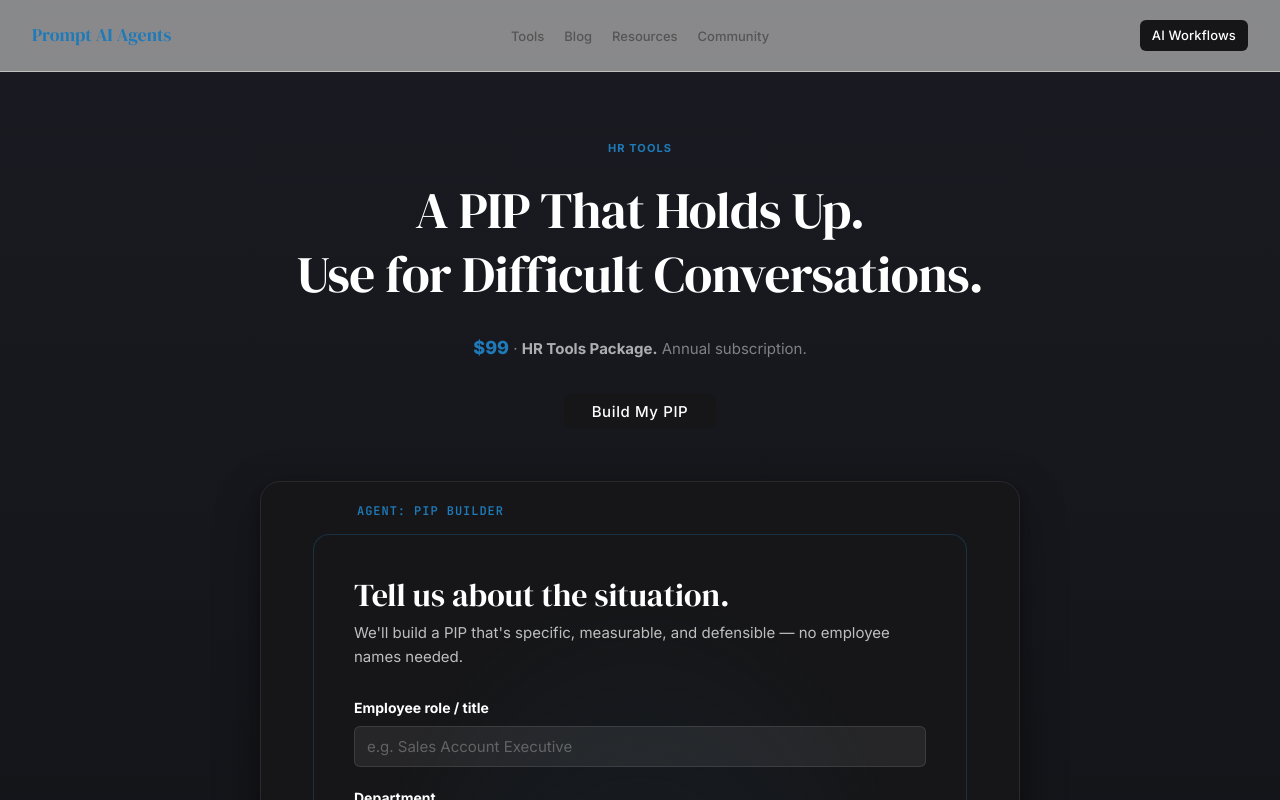
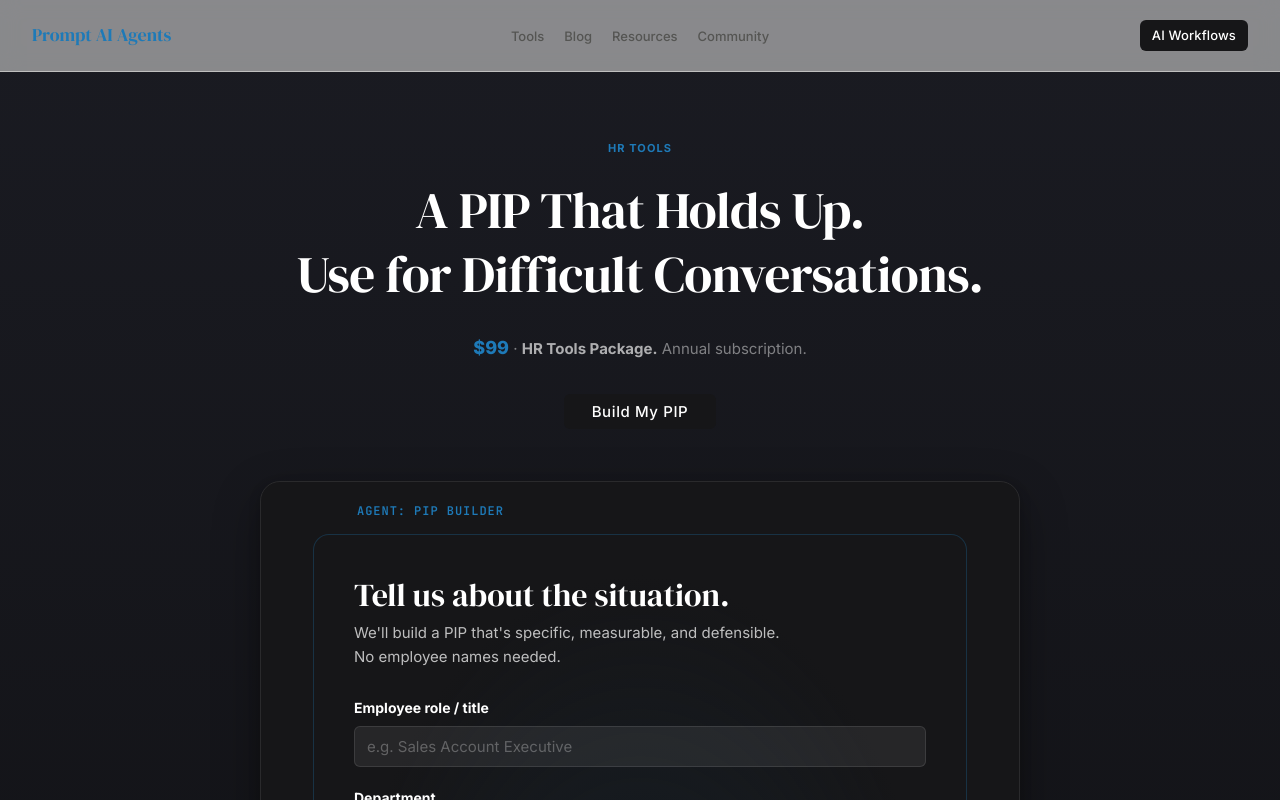
Before and after one commit to coolcalvin457-tech/agent-timesaver-nextjs, a Next.js app: page /pip-builder in a window 1280 px wide. Shown: the top 800 px of the page. Built offline with nearby package versions, Linux system fonts and the light colour scheme.

Commit message:
PIP Builder: fix em dash in screen 1 subtext, split to two lines

```diff
--- a/components/PIPBuilderTool.tsx
+++ b/components/PIPBuilderTool.tsx
@@ -584,7 +584,7 @@ export default function PIPBuilderTool({
             Tell us about the situation.
           </h2>
           <p style={{ fontSize: "0.9375rem", color: "var(--text-secondary)", margin: 0, lineHeight: 1.6 }}>
-            We'll build a PIP that's specific, measurable, and defensible — no employee names needed.
+            We'll build a PIP that's specific, measurable, and defensible.<br />No employee names needed.
           </p>
         </div>
 
```
